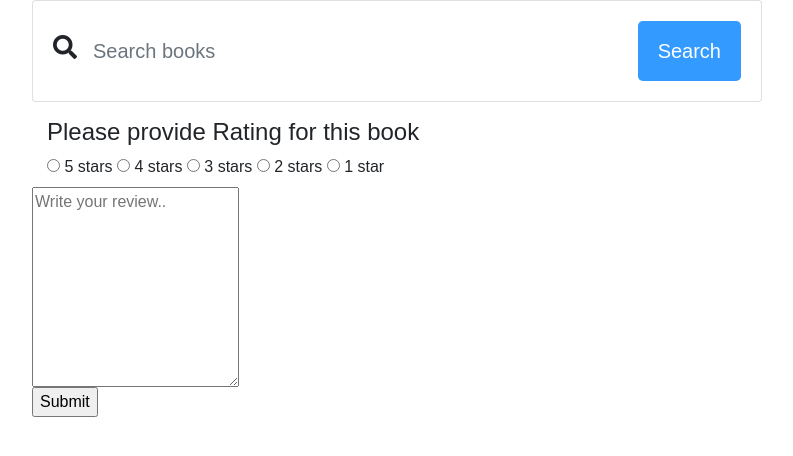
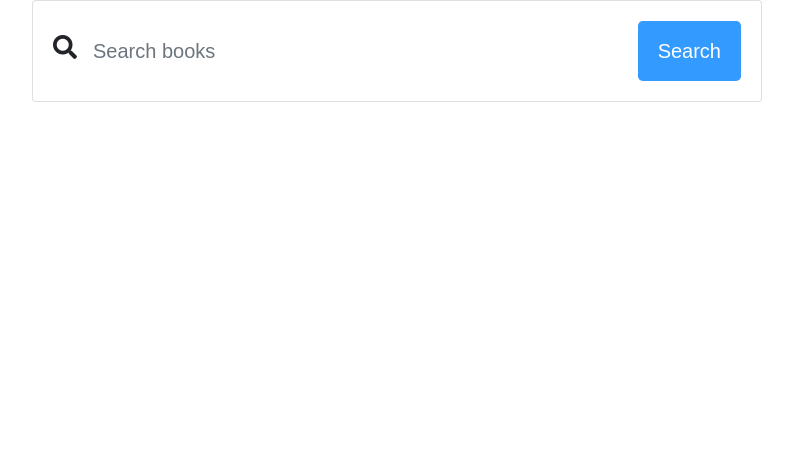
Before and after one commit to athreshanju/project1_SAD, a Flask app: page /home in a window 1280 px wide. Shown: the part 86-542 px from the top of the page, without its empty margins (243-1036 px from the left). Run offline with Flask 2, Linux system fonts and the light colour scheme; the visitor is signed in with stand-in values (Sample User, id 1); some libraries are stand-ins or nearby versions.

Commit message:
completed project1

```diff
--- a/application.py
+++ b/application.py
@@ -182,9 +182,9 @@ def apibook():
     reviews = []
     for reviewes in r:
         eachreview = {}
-        eachreview["email"] = reviewes.username
+        eachreview["username"] = reviewes.username
         eachreview["rating"] = reviewes.rating
-        eachreview["comment"] = reviewes.review
+        eachreview["review"] = reviewes.review
         reviews.append(eachreview)
     response['isbn'] = result.isbn
     response['title'] = result.title
@@ -210,6 +210,7 @@ def review_api():
         message = "Please Try again Later"
         return jsonify(message),500
     if result is None:
+        print("entered if")
         message = "Please enter valid ISBN"
         return jsonify(message), 404
     rating = request.get_json()['rating']
@@ -243,23 +244,22 @@ def review_api():
     reviews = []
     for revieww in r:
         eachreview = {}
-        eachreview["email"] = revieww.username
+        eachreview["username"] = revieww.username
         eachreview["rating"] = revieww.rating
-        eachreview["comment"] = revieww.review
+        eachreview["review"] = revieww.review
         reviews.append(eachreview)
     response['isbn'] = result.isbn
     response['title'] = result.title
     response['author'] = result.author
     response['year'] = result.year
     response['reviews'] = reviews
-    # message = "Review submitted successfully"
+
     print(response)
     return jsonify(response), 200
 
 @app.route('/api/search', methods = ["POST"])
 def apisearch():
-    # print(request)
-    # print(request.is_json)
+
     if not request.is_json:
         message = "Invalid request format"
         return jsonify(message),400
@@ -269,7 +269,7 @@ def apisearch():
     except:
         message = "Please Try again Later"
         return jsonify(message), 500
-    # print(booksdata)
+
     if booksdata.__len__()==0:
         message = "No search results found"
         return jsonify(message),404
--- a/templates/login.html
+++ b/templates/login.html
@@ -7,6 +7,7 @@
 <script type ="text/javascript">
 
 function bookdisplay(ele){
+  document.getElementById("reviewcontainer").style.display = "none";
   var requestobj = {}
   requestobj["isbn"] = ele
   var url= "/api/book?isbn="+ele
@@ -16,14 +17,12 @@ function bookdisplay(ele){
   xhttps.onload = function() {
     var data = JSON.parse(xhttps.responseText);
     if (xhttps.status=="200"){
-      // var htmltext = "<p id = 'isbnofbook'>"+'<ul>'+"<h3> 'Here are the book details' </h3>"+'</ul>'+'<ul>'+"isbn no.--"+data.isbn +'</ul>'+'<ul>'+"title--"+data.title+'</ul>'+'<ul>'+"Author--"+data.author+'</ul>'+'<ul>'+"Year--"+data.year+"</p><ul>";
-      //var htmltext = "<p id = 'isbnofbook'>"+data.isbn +'<ul>'+data.title+'</ul>'+'<ul>'+data.author+'</ul>'+'<ul>'+data.year+"</p><ul>";
-      var htmltext= "<p id = 'isbnofbook'>"+"<h1>Bookdetails<br>"+"<br><div class = 'container'> <div class = 'tableFixHead'>"+
+
+      var htmltext= "<h1>Bookdetails<br>"+"<br><div class = 'container'> <div class = 'tableFixHead'>"+
                 "<table class='table table-striped' border = 1 align = 'center' style = 'color: blue;'>"+
-                "<thead class='thead-dark' style='color: white;'><tr><th> {{ 'isbn' }}</th><th> {{ 'title' }}</th><th> {{ 'author' }}</th>"+
-                "<th> {{ 'year' }}</th></tr></thead><tbody>"+
-                "<tr>" + "<td>"+data.isbn +"</td>"+ "<td>" + data.title +"</td>"+
-                    "<td>" + data.author +"</td>"+ "<td>" + data.year;
+                "<thead class='thead-dark' style='color: white;'><tr><th> {{ 'isbn' }}</th><th> {{ 'title' }}</th><th> {{ 'author' }}</th><th> {{ 'year' }}</th>"+
+                "<th> {{ 'reviews' }}</tr></thead><tbody>"+"<tr>" + "<td><span id = 'isbnofbook'>"+data.isbn +"</span></td>"+ "<td>" + data.title +"</td>"+
+                    "<td>" + data.author +"</td>"+ "<td>" + data.year + "</td>"+ "<td>";
 
 
 
@@ -36,14 +35,13 @@ function bookdisplay(ele){
 
 
 
-        //htmltext = htmltext + "<li><p>" + data.reviews[i]["email"]  + data.reviews[i]["comment"] +"</p></li>"
         htmltext= htmltext + "<div><div class='card ' style='width: 20rem; background-color: lightgreen;'>"+
-                        "<div class='card-body'><h4 class='card-title' style = 'color:black'>Username:"+data.reviews[i]["email"]+"</h4><h5 class='card-subtitle mb-2 text-muted' style = 'color:black'>Rating: "+data.reviews[i]["rating"]+
-                        "</h5><p class='card-text' style = 'color:black'>Comment: "+data.reviews[i]["comment"]+"</p></div></div></div>"
+                        "<div class='card-body'><h4 class='card-title' style = 'color:black'>Username:"+data.reviews[i]["username"]+"</h4><h5 class='card-subtitle mb-2 text-muted' style = 'color:black'>Rating: "+data.reviews[i]["rating"]+
+                        "</h5><p class='card-text' style = 'color:black'>Review: "+data.reviews[i]["review"]+"</p></div></div></div>"
       }
-            htmltext = htmltext + "</p></h1></tbody></table></div></div>"
+            htmltext = htmltext + "</h1></tbody></table></div></div>"
             document.getElementById("reviewresults").innerHTML=htmltext;
-            // document.getElementById("reviewcontainer").style.display = "block";
+            document.getElementById("reviewcontainer").style.display = "block";
     } else {
       if (xhttps.status == 404){
         var text = "<ul>"+data+"</ul>"
@@ -65,6 +63,8 @@ function bookdisplay(ele){
 
 
     function search(){
+        document.getElementById("reviewcontainer").style.display = "none";
+        document.getElementById("reviewresults").innerHTML="";
         var url= "/api/search"
         var searchform = new FormData( document.getElementById("searchform") );
         var usersearch = searchform.get("book");
@@ -89,6 +89,7 @@ function bookdisplay(ele){
                 }
                 htmltext = htmltext + "</h1></tbody></table></div></div>"
                 document.getElementById("userresultsforsearch").innerHTML=htmltext;
+
             }
             else {
                 if (window.status == 404) {
@@ -106,60 +107,56 @@ function bookdisplay(ele){
 function reviewform() {
 
   var isbn = document.getElementById("isbnofbook").innerText;
-  console.log(isbn)
+
   var url = '/api/submit_review?isbn='+isbn;
   var form = new FormData(document.getElementById("submitreview"));
   var review = form.get("review")
   var rating = form.get("rating")
   requestobj = {}
   requestobj['rating'] = rating
-  requestobj['comment'] =review
-  requestobj['email'] =document.getElementById("username").innerText
+  requestobj['review'] =review
+  requestobj['username'] =document.getElementById("username").innerText
   var json = JSON.stringify(requestobj);
   var http = new XMLHttpRequest();
   http.open("POST", url);
   http.setRequestHeader('Content-Type','application/json');
-  console.log(json)
+
   http.send(json);
   http.onload = function () {
   var data = JSON.parse(http.responseText);
   if (http.status == "200") {
-    var htmltext= "<p id = 'isbnofbook'>"+"<h1>Bookdetails<br>"+"<br><div class = 'container'> <div class = 'tableFixHead'>"+
+    var htmltext= "<h1>Bookdetails<br>"+"<br><div class = 'container'> <div class = 'tableFixHead'>"+
                 "<table class='table table-striped' border = 1 align = 'center' style = 'color: blue;'>"+
                 "<thead class='thead-dark' style='color: white;'><tr><th> {{ 'isbn' }}</th><th> {{ 'title' }}</th><th> {{ 'author' }}</th>"+
                 "<th> {{ 'year' }}</th></tr></thead><tbody>"+
-                "<tr>" + "<td>"+data.isbn +"</td>"+ "<td>" + data.title +"</td>"+
+                "<tr>" + "<td><span id = 'isbnofbook'>"+data.isbn +"</span></td>"+ "<td>" + data.title +"</td>"+
                     "<td>" + data.author +"</td>"+ "<td>" + data.year;
 
-    for(var i = 0; i < data.revieww.length; i++) {
+    for(var i = 0; i < data.reviews.length; i++) {
 
 
 
 
-      // htmltext = htmltext + "<li><p>" + data.reviews[i]["email"]  + data.reviews[i]["comment"] +"</p></li>"
+
       htmltext= htmltext + "<div><div class='card ' style='width: 20rem; background-color: lightgreen;'>"+
-                        "<div class='card-body'><h4 class='card-title' style = 'color:black'>Username:"+data.revieww[i]["email"]+"</h4><h5 class='card-subtitle mb-2 text-muted' style = 'color:black'>Rating: "+data.revieww[i]["rating"]+
-                        "</h5><p class='card-text' style = 'color:black'>Comment: "+data.revieww[i]["comment"]+"</p></div></div></div>"
+                        "<div class='card-body'><h4 class='card-title' style = 'color:black'>Username:"+data.reviews[i]["username"]+"</h4><h5 class='card-subtitle mb-2 text-muted' style = 'color:black'>Rating: "+data.reviews[i]["rating"]+
+                        "</h5><p class='card-text' style = 'color:black'>Comment: "+data.reviews[i]["review"]+"</p></div></div></div>"
     }
-    htmltext = htmltext + "</p></h1></tbody></table></div></div>"
-    document.getElementById("review").innerHTML=htmltext;
-    // document.getElementById("reviewcontainer").style.display = "block";
+    htmltext = htmltext + "</h1></tbody></table></div></div>"
+    document.getElementById("reviewresults").innerHTML=htmltext;
+
 
   }
   else {
-    var htmltext = "<p id = 'isbnofbook'>"+data.isbn +'<ul>'+data.title+'</ul>'+'<ul>'+data.author+'</ul>'+'<ul>'+data.year+"</p><ul>";
 
-    for(var i = 0; i < data.revieww.length; i++) {
-      htmltext = htmltext + "<li><p>" + data.revieww[i]["username"] + " ===> " + data.revieww[i]["review"] +"</p></li>"
-    }
-    htmltext = htmltext + "</ul>"
+    htmltext = ""
     if (http.status == 404) {
       var errormessage = htmltext + "<br><br><h3 style = 'text-align:center'>No Book Results found</h3>"
     } else if (http.status == 500) {
       var errormessage = htmltext + "<br><br><h3 style = 'text-align:center'>Please Try again after some time</h3>"
     }else if (http.status == 409) {
       console.log("entered 409")
-      htmltext = htmltext + "<br><br><h3 style = 'text-align:center'>Error:user had already given rating</h3>"
+      htmltext = htmltext + "<br><br><h1 style = 'text-align:center'>Error:You had already reviewed this book</h1>"
     }
     document.getElementById("review").innerHTML=htmltext;
 
@@ -218,8 +215,8 @@ function reviewform() {
                 <div id = "userresultsforsearch"></div>
 
                 <div id = "reviewresults"></div>
-                <!-- <div id = "reviewcontainer"> -->
-                <div style="display:{{property}}" class="container">
+
+                <div id = "reviewcontainer" style="display:none" class="container">
                   <form class="example" id = "submitreview" onsubmit="event.preventDefault(); reviewform()">
                       <div class="rate">
 
```
